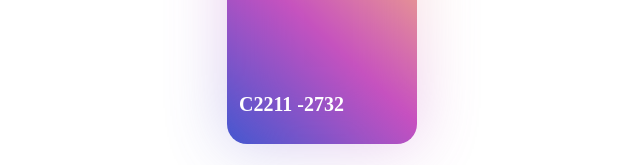
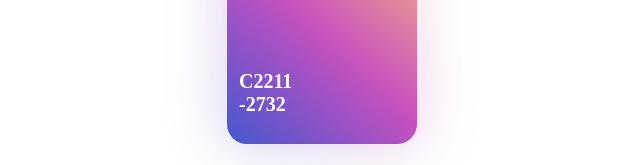
Before and after one commit to Mrgiraffe0102/Mrgiraffe0102.github.io, a plain HTML site: page 2732.html in a window 1280 px wide. Shown: the part 245-410 px from the top of the page, without its empty margins (318-958 px from the left). Drawn offline with Linux system fonts and the light colour scheme.

Commit message:
Update 2732.html

```diff
--- a/2732.html
+++ b/2732.html
@@ -33,7 +33,7 @@
     <div class="tracker tr-24"></div>
     <div class="tracker tr-25"></div>
     <div id="card">
-    <p id="prompt">C2211 -2732</p>
+    <p id="prompt">C2211<br>-2732</p>
       <div class="title">YRZ<br>&XA</div>
       <div class="subtitle">
         C2211 MrGiraffe
```
